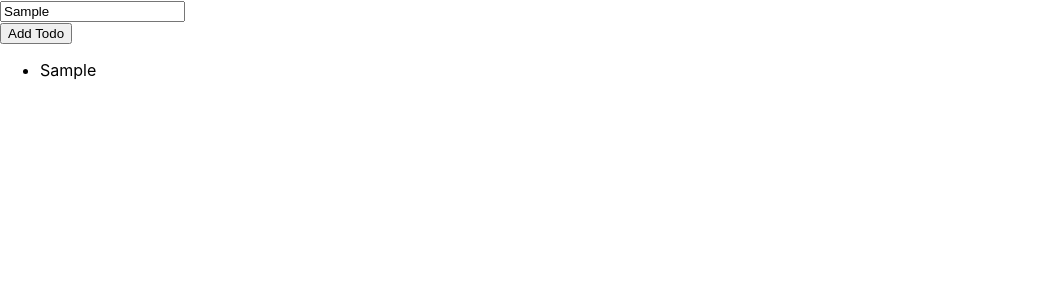
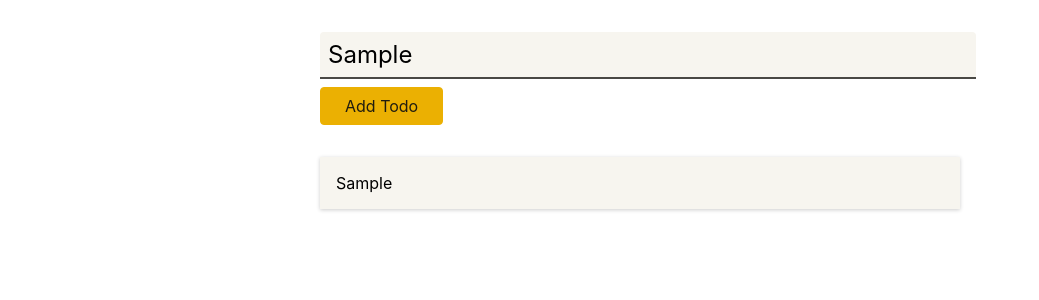
Before and after one commit to Sejmou/learning-react, a React (Create React App) app: page / in a window 1280 px wide. Both pictures are taken after typing "Sample" into the empty fields and a click on the button "Add Todo". Shown: the top 300 px of the page, without its empty margins (0-1039 px from the left). Built offline with nearby package versions, Linux system fonts and the light colour scheme; the HTML template or start-up script is replaced by a standard one.

Commit message:
use CSS modules w/ classname autocomplete

```diff
--- a/package.json
+++ b/package.json
@@ -40,6 +40,7 @@
   },
   "devDependencies": {
     "@types/react-dom": "^18.0.3",
-    "react-scripts": "^5.0.1"
+    "react-scripts": "^5.0.1",
+    "typescript-plugin-css-modules": "^3.4.0"
   }
 }
--- /dev/null
+++ b/src/components/NewTodo.module.css
@@ -0,0 +1,41 @@
+.form {
+  width: 40rem;
+  margin: 2rem auto;
+}
+
+.form label {
+  display: block;
+  font-weight: bold;
+  margin-bottom: 0.5rem;
+}
+
+.form input {
+  display: block;
+  width: 100%;
+  font: inherit;
+  font-size: 1.5rem;
+  padding: 0.5rem;
+  border-radius: 4px;
+  background-color: #f7f5ef;
+  border: none;
+  border-bottom: 2px solid #494844;
+  border-bottom-right-radius: 0;
+  border-bottom-left-radius: 0;
+  margin-bottom: 0.5rem;
+}
+
+.form button {
+  font: inherit;
+  background-color: #ebb002;
+  border: 1px solid #ebb002;
+  color: #201d0f;
+  padding: 0.5rem 1.5rem;
+  border-radius: 4px;
+  cursor: pointer;
+}
+
+.form button:hover,
+.form button:active {
+  background-color: #ebc002;
+  border-color: #ebc002;
+}
--- a/src/components/NewTodo.tsx
+++ b/src/components/NewTodo.tsx
@@ -1,4 +1,6 @@
 import { useRef } from 'react';
+
+import classes from './NewTodo.module.css';
 
 const NewTodo: React.FC<{ onAddTodo: (text: string) => void }> = props => {
   const inputRef = useRef<HTMLInputElement>(null);
@@ -16,7 +18,7 @@ const NewTodo: React.FC<{ onAddTodo: (text: string) => void }> = props => {
   };
 
   return (
-    <form onSubmit={submitHandler}>
+    <form className={classes.form} onSubmit={submitHandler}>
       <div>
         <label htmlFor="text"></label>
         <input id="text" type="text" ref={inputRef} />
--- /dev/null
+++ b/src/components/TodoItem.module.css
@@ -0,0 +1,6 @@
+.item {
+  margin: 1rem 0;
+  box-shadow: 0 1px 4px rgba(0, 0, 0, 0.2);
+  padding: 1rem;
+  background-color: #f7f5ef;
+}
--- a/src/components/TodoItem.tsx
+++ b/src/components/TodoItem.tsx
@@ -1,4 +1,6 @@
+import classes from './TodoItem.module.css';
+
 const TodoItem: React.FC<{ text: string }> = props => {
-  return <li>{props.text}</li>;
+  return <li className={classes.item}>{props.text}</li>;
 };
 export default TodoItem;
--- /dev/null
+++ b/src/components/Todos.module.css
@@ -0,0 +1,6 @@
+.todos {
+  list-style: none;
+  margin: 2rem auto;
+  padding: 0;
+  width: 40rem;
+}
--- a/src/components/Todos.tsx
+++ b/src/components/Todos.tsx
@@ -1,9 +1,10 @@
 import Todo from '../models/todo';
 import TodoItem from './TodoItem';
+import classes from './Todos.module.css';
 
 const Todos: React.FC<{ todos: Todo[] }> = props => {
   return (
-    <ul>
+    <ul className={classes.todos}>
       {props.todos.map(todo => (
         <TodoItem key={todo.text} text={todo.text} />
       ))}
--- a/tsconfig.json
+++ b/tsconfig.json
@@ -18,7 +18,8 @@
     "resolveJsonModule": true,
     "isolatedModules": true,
     "noEmit": true,
-    "jsx": "react-jsx"
+    "jsx": "react-jsx",
+    "plugins": [{"name": "typescript-plugin-css-modules"}]
   },
   "include": [
     "src"
```
Also changed, not shown: 1 other file (tests, documents, lock files or other folders).
